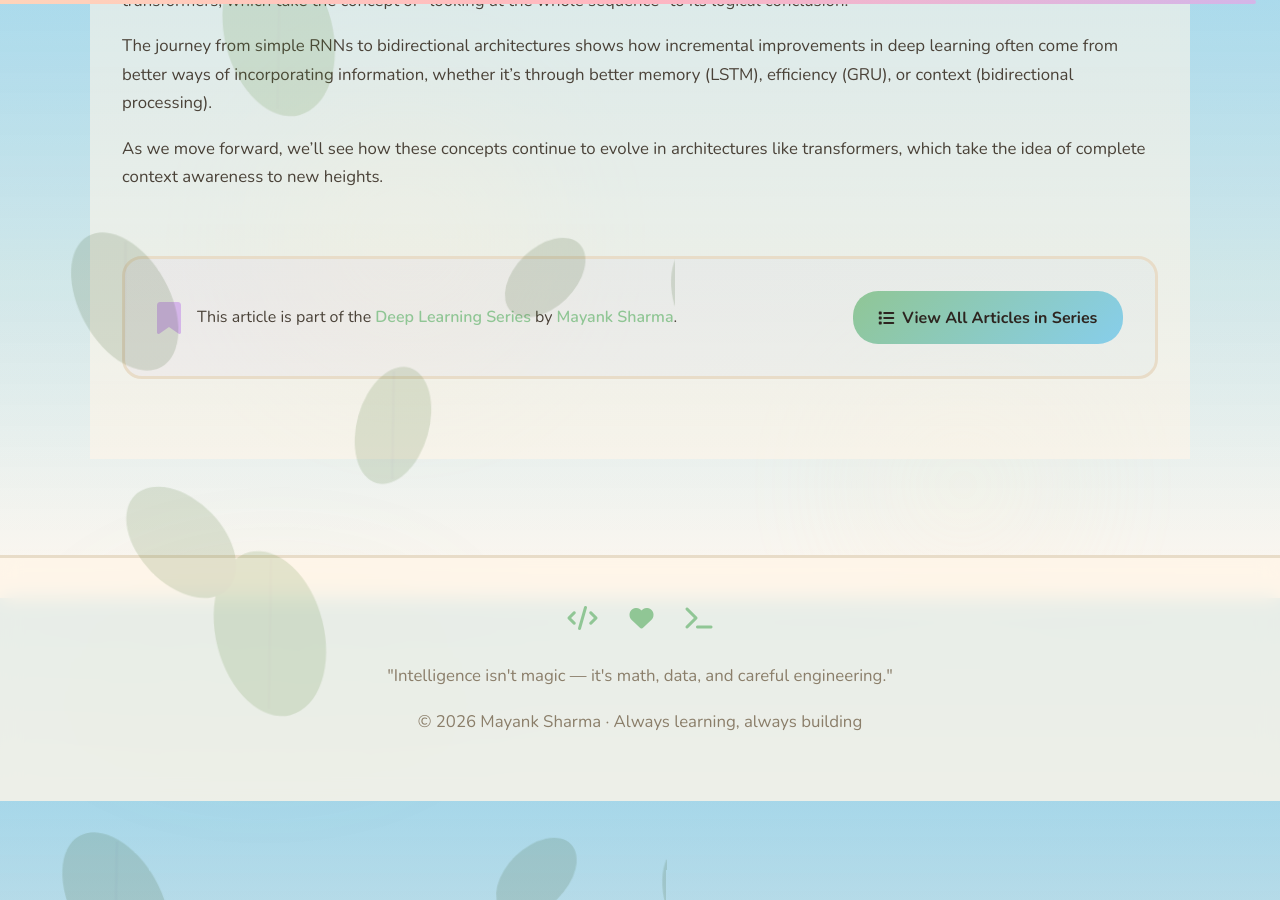
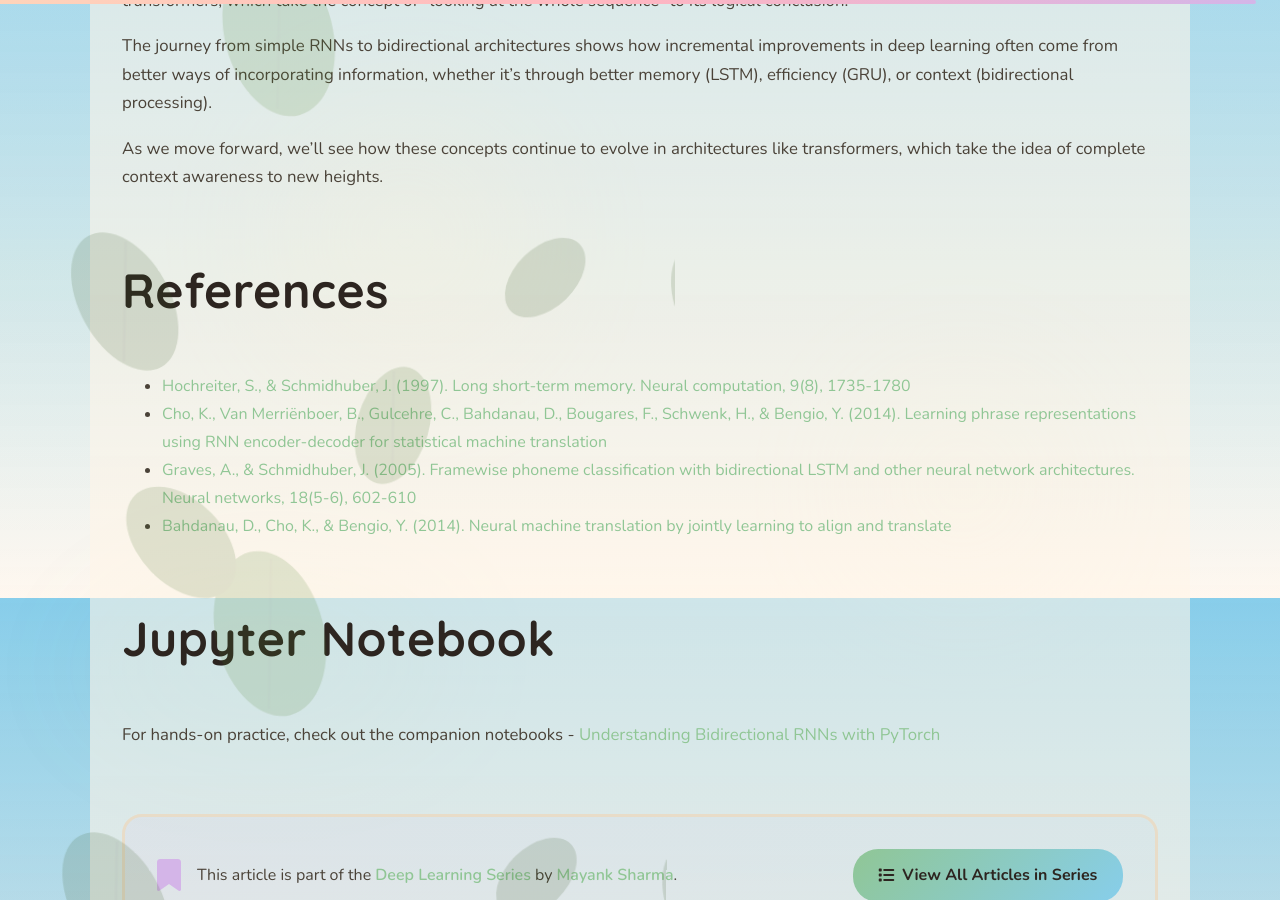
Before and after one commit to mayank1101/mayank1101.github.io, a Jekyll site: the page built from _posts/2026-01-28-bi-rnn.md, in a window 1280 px wide and 900 px high, scrolled down 23702 px. Built offline with Jekyll 4.4.1, drawn with Linux system fonts in a browser that asks for light colours.

Commit message:
added references and jupyter notebook for bi-rnn

```diff
--- a/_posts/2026-01-28-bi-rnn.md
+++ b/_posts/2026-01-28-bi-rnn.md
@@ -827,3 +827,14 @@ Bidirectional RNNs taught us that **context is king** in sequence understanding.
 The journey from simple RNNs to bidirectional architectures shows how incremental improvements in deep learning often come from better ways of incorporating information, whether it's through better memory (LSTM), efficiency (GRU), or context (bidirectional processing).
 
 As we move forward, we'll see how these concepts continue to evolve in architectures like transformers, which take the idea of complete context awareness to new heights.
+
+## References
+
+- [Hochreiter, S., & Schmidhuber, J. (1997). Long short-term memory. Neural computation, 9(8), 1735-1780](https://deeplearning.cs.cmu.edu/F20/document/readings/Bidirectional%20Recurrent%20Neural%20Networks.pdf)
+- [Cho, K., Van Merriënboer, B., Gulcehre, C., Bahdanau, D., Bougares, F., Schwenk, H., & Bengio, Y. (2014). Learning phrase representations using RNN encoder-decoder for statistical machine translation](https://arxiv.org/pdf/1406.1078)
+- [Graves, A., & Schmidhuber, J. (2005). Framewise phoneme classification with bidirectional LSTM and other neural network architectures. Neural networks, 18(5-6), 602-610](https://www.cs.toronto.edu/~graves/ijcnn_2005.pdf)
+- [Bahdanau, D., Cho, K., & Bengio, Y. (2014). Neural machine translation by jointly learning to align and translate](https://arxiv.org/pdf/1409.0473)
+
+## Jupyter Notebook
+
+For hands-on practice, check out the companion notebooks - [Understanding Bidirectional RNNs with PyTorch](https://drive.google.com/file/d/1J8xB_uGEvEH7eiLqnNZVsIMuu-KUtDne/view?usp=sharing)
```
